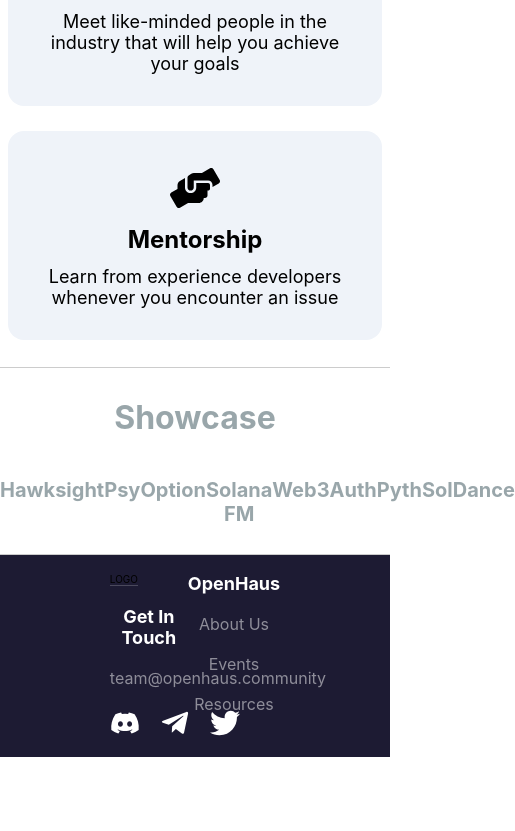
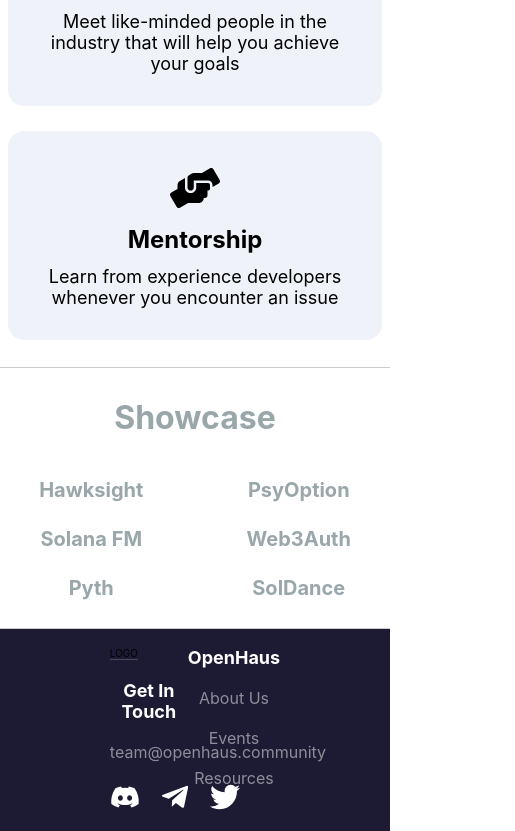
Before and after one commit to openhaus-dao/website-react-ts, a React (Vite) app: page / in a window 390 px wide. Shown: the part 1178-2009 px from the top of the page, 515 px wide, since content can reach past the window. Before the commit the page ends 1935 px from the top, so only its background shows below. Built offline with nearby package versions, Linux system fonts and the light colour scheme.

Commit message:
Added mobile support for partners section

```diff
--- a/src/Components/Styles/HomeStyle.ts
+++ b/src/Components/Styles/HomeStyle.ts
@@ -155,6 +155,13 @@
     justify-content: space-evenly;
     color: var(--extra-text-color);
     margin: 20px 0;
+
+    @media screen and (max-width: 768px) {
+        display: grid;
+        grid-template-columns: repeat(2, 1fr);
+        gap: 25px;
+        justify-content: center;
+    }
 `;
 
 // CONTACT US
```
Also changed, not shown: src/Components/HomePartners.tsx (+1 -6 lines).
